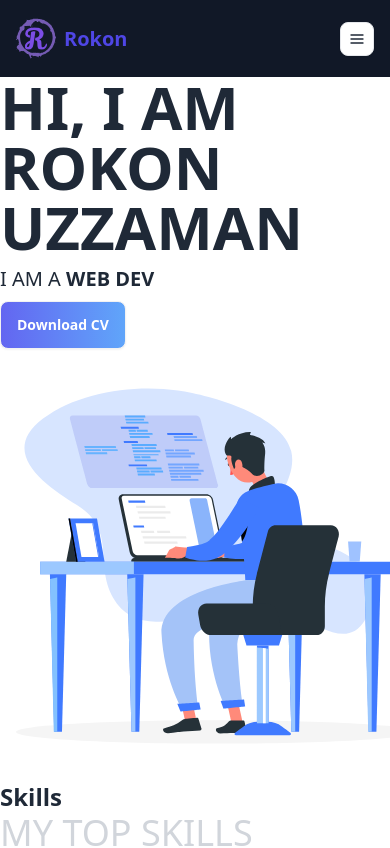
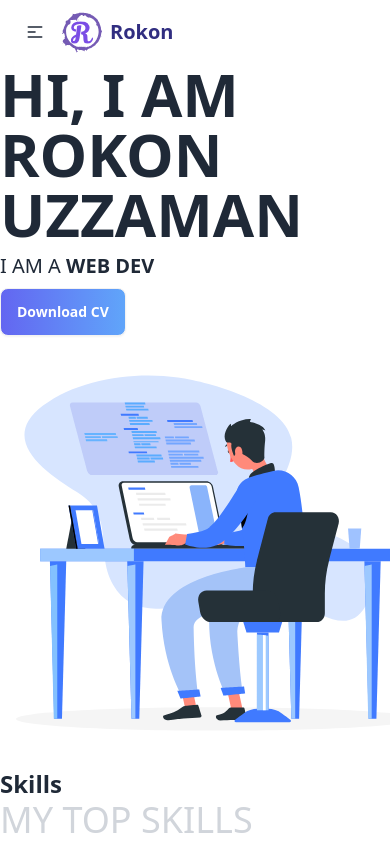
Before and after one commit to mrokonuzzaman040/my-resume, a React (Vite) app: page / in a window 390 px wide. Shown: the top 848 px of the page. Built offline with nearby package versions, Linux system fonts and the light colour scheme.

Commit message:
Refactor Navbar component

```diff
--- a/src/components/Navbar/Navbar.jsx
+++ b/src/components/Navbar/Navbar.jsx
@@ -1,28 +1,8 @@
 import React from 'react';
 import logo from '../../assets/fabicon.svg'
 import { Link, NavLink } from 'react-router-dom';
-const Navbar = () => {
-    return (
-        <div className="">
-            <header className="flex flex-wrap sm:justify-start sm:flex-nowrap z-50 w-full bg-gray-900 text-sm py-4">
-                <nav className="max-w-[85rem] w-full mx-auto px-4 sm:flex sm:items-center sm:justify-between" aria-label="Global">
-                    <div className="flex items-center justify-between">
-                        <Link to={'/'} className="inline-flex items-center gap-x-2 text-xl font-semibold text-indigo-600">
-                            <img className="w-10 h-auto" src={logo} alt="Logo" />
-                            Rokon
-                        </Link>
 
-                        <div className="sm:hidden">
-                            <button type="button" className="hs-collapse-toggle p-2 inline-flex justify-center items-center gap-x-2 rounded-lg border border-gray-200 bg-white text-gray-800 shadow-sm hover:bg-gray-50 disabled:opacity-50 disabled:pointer-events-none dark:bg-transparent dark:border-gray-700 dark:text-white dark:hover:bg-white/10 dark:focus:outline-none dark:focus:ring-1 dark:focus:ring-gray-600" data-hs-collapse="#navbar-image-and-text-2" aria-controls="navbar-image-and-text-2" aria-label="Toggle navigation">
-                                <svg className="hs-collapse-open:hidden flex-shrink-0 w-4 h-4" xmlns="http://www.w3.org/2000/svg" width="24" height="24" viewBox="0 0 24 24" fill="none" stroke="currentColor" stroke-width="2" stroke-linecap="round" stroke-linejoin="round"><line x1="3" x2="21" y1="6" y2="6" /><line x1="3" x2="21" y1="12" y2="12" /><line x1="3" x2="21" y1="18" y2="18" /></svg>
-                                <svg className="hs-collapse-open:block hidden flex-shrink-0 w-4 h-4" xmlns="http://www.w3.org/2000/svg" width="24" height="24" viewBox="0 0 24 24" fill="none" stroke="currentColor" stroke-width="2" stroke-linecap="round" stroke-linejoin="round"><path d="M18 6 6 18" /><path d="m6 6 12 12" /></svg>
-                            </button>
-                        </div>
-                    </div>
-
-                    <div id="navbar-image-and-text-2" className="hs-collapse hidden overflow-hidden transition-all duration-300 basis-full grow sm:block">
-                        <div className="flex flex-col gap-5 mt-5 sm:flex-row sm:items-center sm:justify-end sm:mt-0 sm:ps-5">
-
+const link = <>
     <NavLink to={'/'} className={({ isActive, isPending }) =>
         isPending ? "pending" : isActive ? "text-indigo-500 font-bold text-sm border-b-4 border-b-indigo-500" : "font-medium text-gray-600 hover:text-gray-400 dark:text-gray-400 dark:hover:text-gray-500 dark:focus:outline-none dark:focus:ring-1 dark:focus:ring-gray-600"}>Home</NavLink>
 
@@ -31,28 +11,34 @@
 
     <NavLink to={'/contact'} className={({ isActive, isPending }) =>
         isPending ? "pending" : isActive ? "text-indigo-500 font-bold text-sm border-b-4 border-b-indigo-500" : "font-medium text-gray-600 hover:text-gray-400 dark:text-gray-400 dark:hover:text-gray-500 dark:focus:outline-none dark:focus:ring-1 dark:focus:ring-gray-600"} href="#">Contact</NavLink>
-
-                            {/* <NavLink to={'/hireme'} className={({ isActive, isPending }) =>
-                                isPending ? "pending" : isActive ? "text-indigo-500 font-bold text-sm border-b-4 border-b-indigo-500" : "font-medium text-gray-600 hover:text-gray-400 dark:text-gray-400 dark:hover:text-gray-500 dark:focus:outline-none dark:focus:ring-1 dark:focus:ring-gray-600"} href="#">Hire Me</NavLink> */}
-
-                            {/* <div className="dropdown mb-72">
-                                <div tabIndex={0} role="button" className="btn m-1">
-                                    Theme
-                                    <svg width="12px" height="12px" className="h-2 w-2 fill-current opacity-60 inline-block" xmlns="http://www.w3.org/2000/svg" viewBox="0 0 2048 2048"><path d="M1799 349l242 241-1017 1017L7 590l242-241 775 775 775-775z"></path></svg>
+</>
+const Navbar = () => {
+    return (
+        <>
+            <div className="navbar bg-base-100 w-full max-w-[85rem] sm:px-6 lg:px-8 mx-auto">
+                <div className="navbar-start">
+                    <div className="dropdown">
+                        <div tabIndex={0} role="button" className="btn btn-ghost lg:hidden">
+                            <svg xmlns="http://www.w3.org/2000/svg" className="h-5 w-5" fill="none" viewBox="0 0 24 24" stroke="currentColor"><path strokeLinecap="round" strokeLinejoin="round" strokeWidth="2" d="M4 6h16M4 12h8m-8 6h16" /></svg>
                         </div>
-                                <ul tabIndex={0} className="dropdown-content z-[1] p-2 shadow-2xl bg-base-300 rounded-box w-52">
-                                    <li><input type="radio" name="theme-dropdown" className="theme-controller btn btn-sm btn-block btn-ghost justify-start" aria-label="Default" value="default" /></li>
-                                    <li><input type="radio" name="theme-dropdown" className="theme-controller btn btn-sm btn-block btn-ghost justify-start" aria-label="Retro" value="retro" /></li>
-                                    <li><input type="radio" name="theme-dropdown" className="theme-controller btn btn-sm btn-block btn-ghost justify-start" aria-label="Cyberpunk" value="cyberpunk" /></li>
-                                    <li><input type="radio" name="theme-dropdown" className="theme-controller btn btn-sm btn-block btn-ghost justify-start" aria-label="Valentine" value="valentine" /></li>
-                                    <li><input type="radio" name="theme-dropdown" className="theme-controller btn btn-sm btn-block btn-ghost justify-start" aria-label="Aqua" value="aqua" /></li>
+                        <ul tabIndex={0} className="menu menu-sm flex flex-col gap-3 dropdown-content mt-3 z-[1] p-8 shadow bg-base-100 rounded w-52 ">
+                            {
+                                link
+                            }
                         </ul>
-                            </div> */}
+                    </div>
+                    <Link to={'/'} className="inline-flex items-center gap-x-2 text-xl gap-3 font-semibold text-indigo-900">
+                        <img className="w-10 h-auto" src={logo} alt="Logo" />
+                        Rokon
+                    </Link>
+                </div>
+                <div className="navbar-center hidden lg:flex">
+                    <ul className="menu menu-horizontal px-1 lg:flex flex-row gap-9">
+                        {link}
+                    </ul>
                 </div>
             </div>
-                </nav>
-            </header>
-        </div >
+        </>
     );
 };
 
```
Lines whose indentation alone changed are shown as unchanged.
